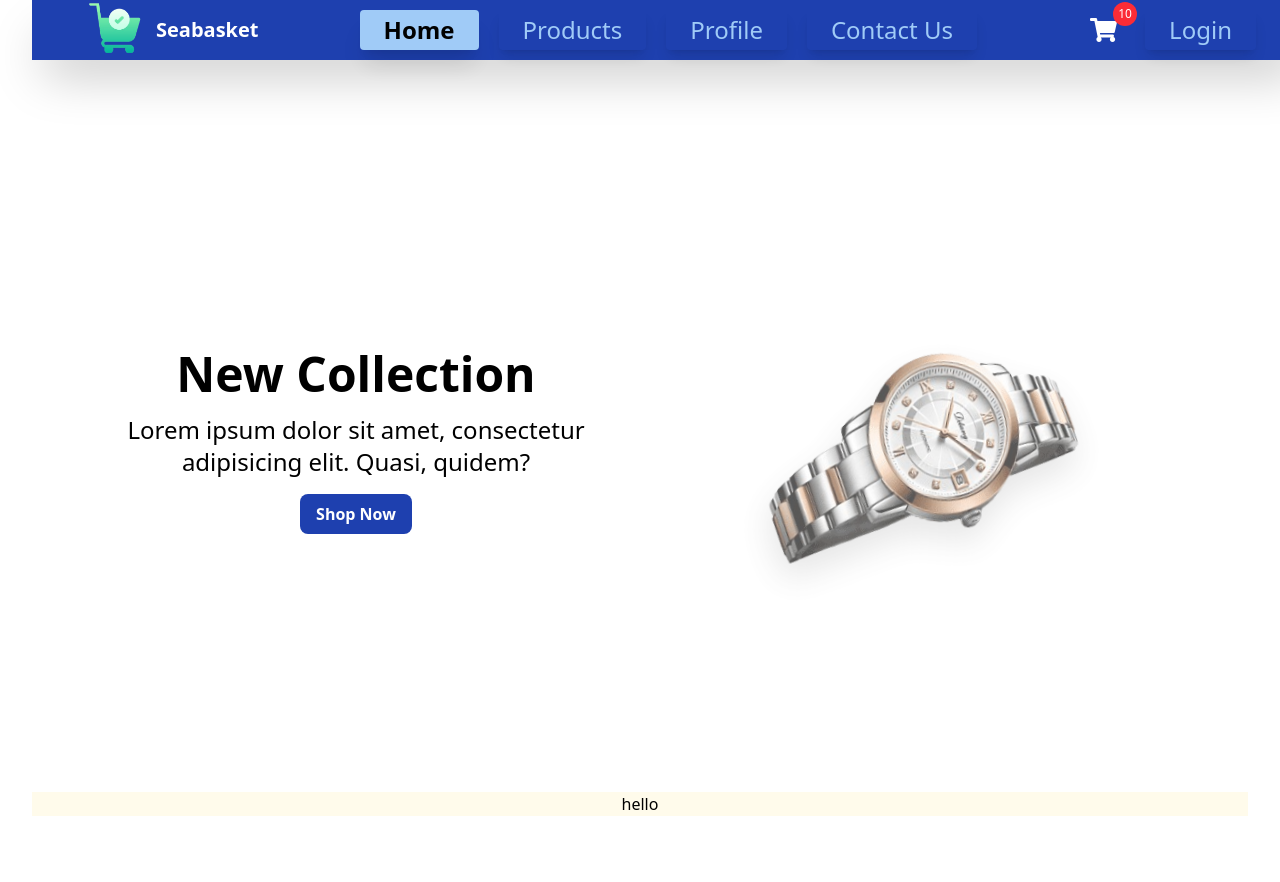
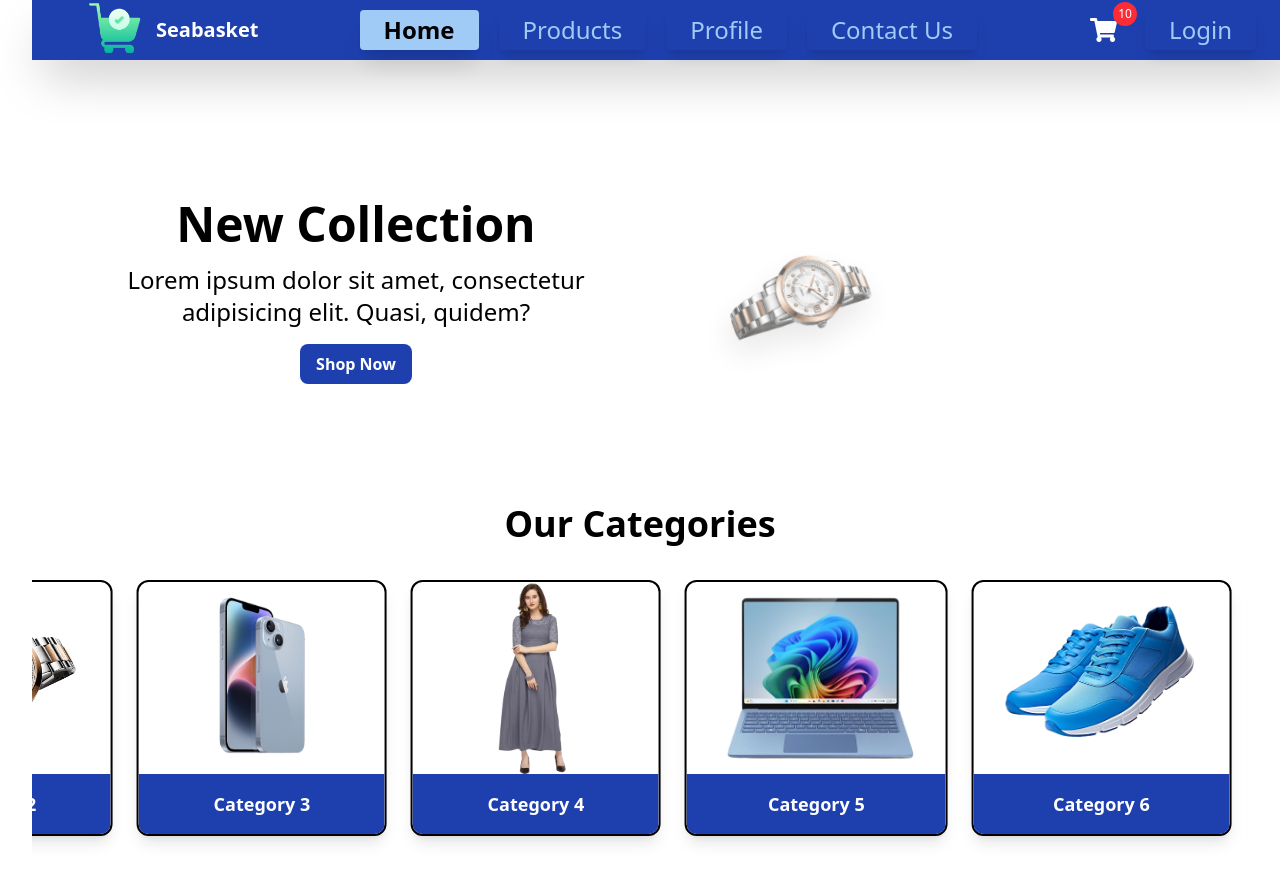
Before and after one commit to JayminShiroya07/seabasket, a React (Vite) app: page / in a window 1280 px wide. Shown: the top 882 px of the page. Before the commit the page ends 848 px from the top, so only its background shows below. Built offline with nearby package versions, Linux system fonts and the light colour scheme.

Commit message:
ui : category list added in home section

```diff
--- a/src/components/HomePage.tsx
+++ b/src/components/HomePage.tsx
@@ -6,12 +6,15 @@ import woman from "../assets/homePageImage/woman-clothes.png";
 
 import { AnimatePresence, motion } from "framer-motion";
 import { useState, useEffect } from "react";
+import { categories, Category } from "../data/category";
 
 export default function HomePage() {
   const images = [shoes, watch, laptop, mobile, woman];
   const [currentImageIndex, setCurrentImageIndex] = useState(0);
+  const [fatchedCategories, setFatchedCategories] = useState<Category[]>([]);
 
   useEffect(() => {
+    setFatchedCategories(categories);
     const interval = setInterval(() => {
       setCurrentImageIndex((prevIndex) => (prevIndex + 1) % images.length);
     }, 5000);
@@ -20,8 +23,7 @@ export default function HomePage() {
 
   return (
     <>
-      {/* home section */}
-      <section className="home w-full h-[calc(100vh-100px)] flex flex-col p-10 md:flex-row-reverse">
+      <section className="home w-full md:h-[calc(100vh-400px)] flex flex-col p-10 md:flex-row-reverse">
         <div className="md:w-1/2 w-full p-3 min-h-2/4 flex justify-center items-center">
           <div className="w-full h-full flex justify-start gap-2 p-5">
             <AnimatePresence mode="wait">
@@ -48,9 +50,6 @@ export default function HomePage() {
                 className="drop-shadow-2xl bg-cover"
               />
             </AnimatePresence>
-            {/* // <img src={images[currentImageIndex-1]}  alt="" className='absolute opacity-5'/>
-                // <img src={images[currentImageIndex]}  alt="" className='relative bg-amber-200' />
-                // <img src={images[currentImageIndex+1]}  alt="" className='absolute opacity-5'/> */}
           </div>
         </div>
         <div className=" flex flex-col w-full md:w-1/2 justify-center items-end h-full">
@@ -66,8 +65,39 @@ export default function HomePage() {
       </section>
 
       {/* category section */}
-      <section className="w-full bg-amber-50">
-        <div>hello</div>
+      <h2 className="text-center p-3 text-4xl font-bold">Our Categories</h2>
+      <section className="w-full p-6 overflow-hidden">
+        <motion.div
+          className="flex gap-6 w-max"
+          initial={{ x: 0 }}
+          animate={{ x: "-50%" }}
+          transition={{
+            ease: "linear",
+            duration: 35,
+            repeat: Infinity,
+          }}
+        >
+          {[...fatchedCategories, ...fatchedCategories].map(
+            (category, index) => (
+              <div
+                key={index}
+                className="bg-white shadow-lg border-2 rounded-xl overflow-hidden min-w-[250px] max-w-[300px] transform transition duration-300 hover:scale-105"
+              >
+                <div className="w-full h-48 flex items-center justify-center">
+                  <img
+                    src={category.image}
+                    alt={category.title}
+                    className="max-h-full max-w-full object-contain"
+                  />
+                </div>
+
+                <div className="p-4 bg-primary text-white text-center">
+                  <h2 className="text-lg font-semibold">{category.title}</h2>
+                </div>
+              </div>
+            )
+          )}
+        </motion.div>
       </section>
     </>
   );
--- a/src/data/category.ts
+++ b/src/data/category.ts
@@ -1,11 +1,25 @@
+import shoes from "../assets/homePageImage/shoes.png";
+import watch from "../assets/homePageImage/watch.png";
+import laptop from "../assets/homePageImage/laptop.png";
+import mobile from "../assets/homePageImage/mobile.png";
+import woman from "../assets/homePageImage/woman-clothes.png";
+
 export interface Category {
     id: number;
     title: string;
+    image : string;
 }
 
 export const categories: Category[] = [
-    { id: 101, title: "Category 1" },
-    { id: 102, title: "Category 2" },
-    { id: 103, title: "Category 3" },
-    { id: 105, title: "Category 3" },
+    { id: 101, title: "Category 1" , image: shoes},
+    { id: 102, title: "Category 2" , image: watch},
+    { id: 103, title: "Category 3" , image: mobile},
+    { id: 104, title: "Category 4" , image: woman},
+    { id: 105, title: "Category 5" , image: laptop},
+    { id: 106, title: "Category 6" , image: shoes},
+    { id: 107, title: "Category 7" , image: watch},
+    { id: 108, title: "Category 8" , image: mobile},
+    { id: 109, title: "Category 9" , image: shoes},
+    { id: 110, title: "Category 10" , image: woman},
+    { id: 111, title: "Category 11" , image: watch},
 ];
```
Also changed, not shown: src/components/FilterUi/SortList.tsx (+5 -5 lines).
